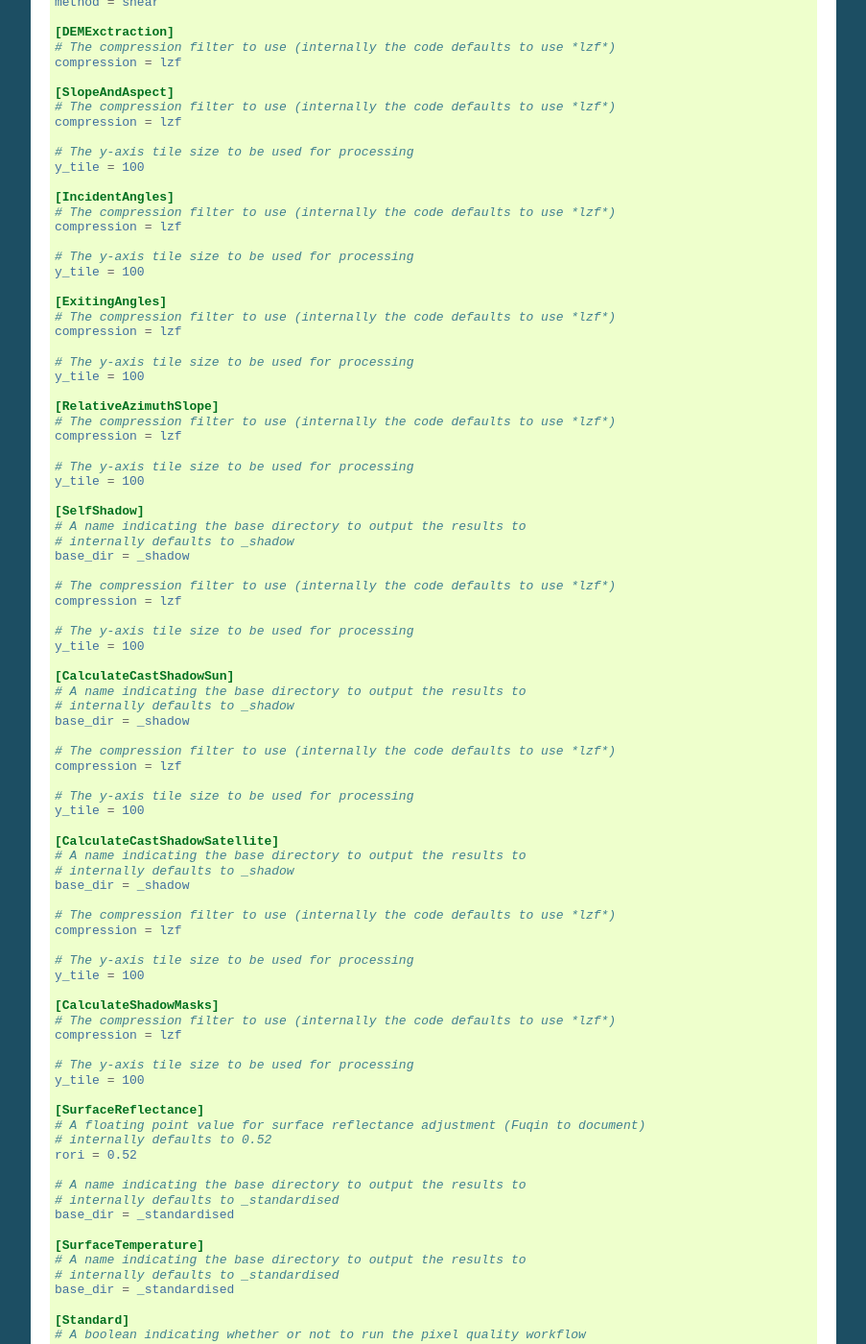
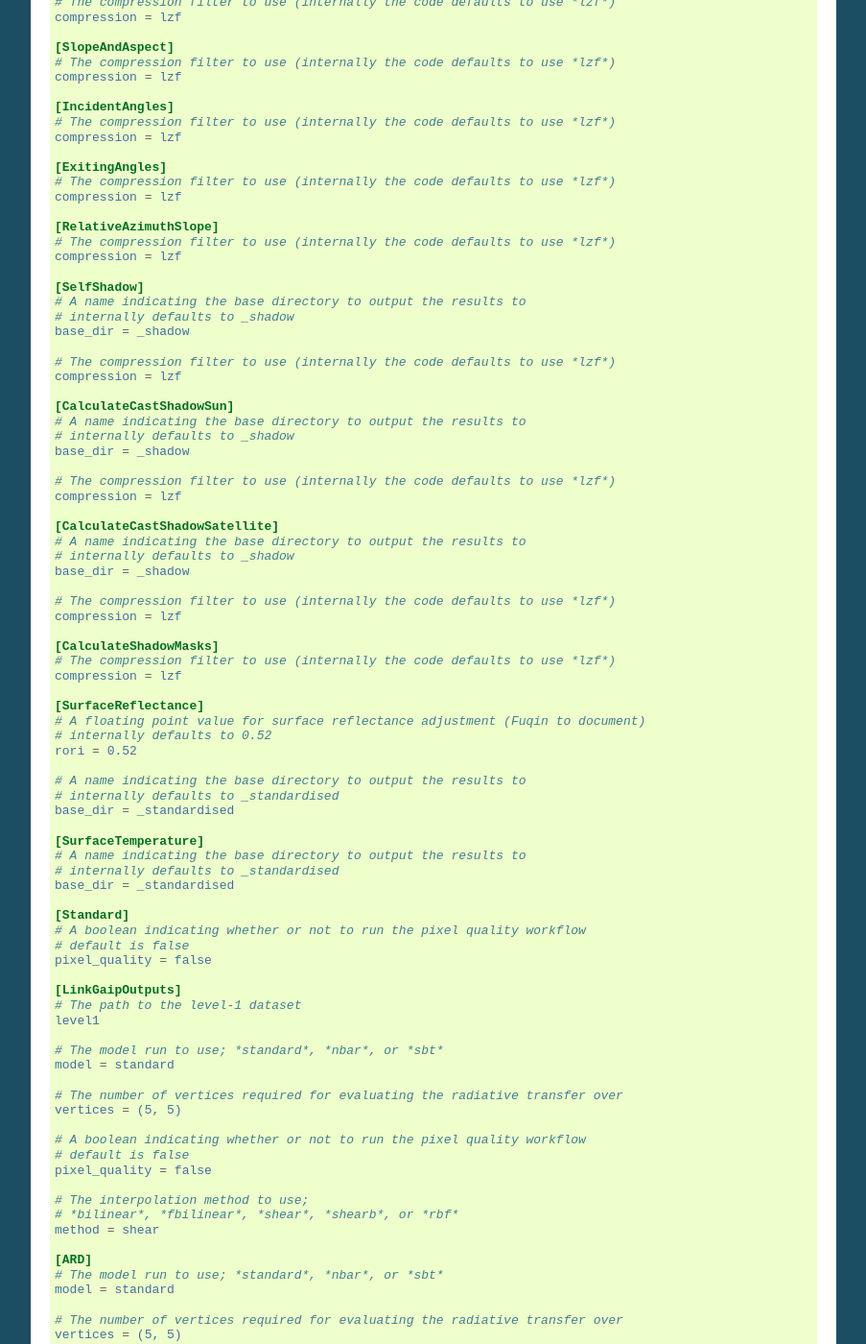
Before and after one commit to GeoscienceAustralia/wagl, a Sphinx documentation site: the page built from docs/source/configuration.rst, in a window 1280 px wide and 1400 px high, scrolled down 3596 px. Shown: the whole window at 96% size, without its empty margins (198-1101 px from the left). Built offline with Sphinx 7.4.7, drawn with Linux system fonts in a browser that asks for light colours; pages that are not in the unit, such as notebooks, are missing from menus; some of the changed text lies outside the part shown.

Commit message:
Removed  from the docs. Added a new task to the configuration list.

```diff
--- a/docs/source/configuration.rst
+++ b/docs/source/configuration.rst
@@ -52,9 +52,6 @@ If you're a user that would like to intersect any part of the dependency tree, t
 
    # The compression filter to use (internally the code defaults to use *lzf*)
    compression = lzf
-
-   # The y-axis tile size to be used for processing
-   y_tile = 100
 
    [AncillaryData]
    # These parameters determine the directory locations required for ancillary retrieval
@@ -224,29 +221,17 @@ If you're a user that would like to intersect any part of the dependency tree, t
    # The compression filter to use (internally the code defaults to use *lzf*)
    compression = lzf
 
-   # The y-axis tile size to be used for processing
-   y_tile = 100
-
    [IncidentAngles]
    # The compression filter to use (internally the code defaults to use *lzf*)
    compression = lzf
-
-   # The y-axis tile size to be used for processing
-   y_tile = 100
 
    [ExitingAngles]
    # The compression filter to use (internally the code defaults to use *lzf*)
    compression = lzf
 
-   # The y-axis tile size to be used for processing
-   y_tile = 100
-
    [RelativeAzimuthSlope]
    # The compression filter to use (internally the code defaults to use *lzf*)
    compression = lzf
-
-   # The y-axis tile size to be used for processing
-   y_tile = 100
 
    [SelfShadow]
    # A name indicating the base directory to output the results to
@@ -256,9 +241,6 @@ If you're a user that would like to intersect any part of the dependency tree, t
    # The compression filter to use (internally the code defaults to use *lzf*)
    compression = lzf
 
-   # The y-axis tile size to be used for processing
-   y_tile = 100
-
    [CalculateCastShadowSun]
    # A name indicating the base directory to output the results to
    # internally defaults to _shadow
@@ -266,9 +248,6 @@ If you're a user that would like to intersect any part of the dependency tree, t
 
    # The compression filter to use (internally the code defaults to use *lzf*)
    compression = lzf
-
-   # The y-axis tile size to be used for processing
-   y_tile = 100
 
    [CalculateCastShadowSatellite]
    # A name indicating the base directory to output the results to
@@ -278,15 +257,9 @@ If you're a user that would like to intersect any part of the dependency tree, t
    # The compression filter to use (internally the code defaults to use *lzf*)
    compression = lzf
 
-   # The y-axis tile size to be used for processing
-   y_tile = 100
-
    [CalculateShadowMasks]
    # The compression filter to use (internally the code defaults to use *lzf*)
    compression = lzf
-
-   # The y-axis tile size to be used for processing
-   y_tile = 100
 
    [SurfaceReflectance]
    # A floating point value for surface reflectance adjustment (Fuqin to document)
@@ -307,6 +280,24 @@ If you're a user that would like to intersect any part of the dependency tree, t
    # default is false
    pixel_quality = false
 
+   [LinkGaipOutputs]
+   # The path to the level-1 dataset
+   level1
+
+   # The model run to use; *standard*, *nbar*, or *sbt*
+   model = standard
+
+   # The number of vertices required for evaluating the radiative transfer over
+   vertices = (5, 5)
+
+   # A boolean indicating whether or not to run the pixel quality workflow
+   # default is false
+   pixel_quality = false
+
+   # The interpolation method to use;
+   # *bilinear*, *fbilinear*, *shear*, *shearb*, or *rbf*
+   method = shear
+
    [ARD]
    # The model run to use; *standard*, *nbar*, or *sbt*
    model = standard
```
